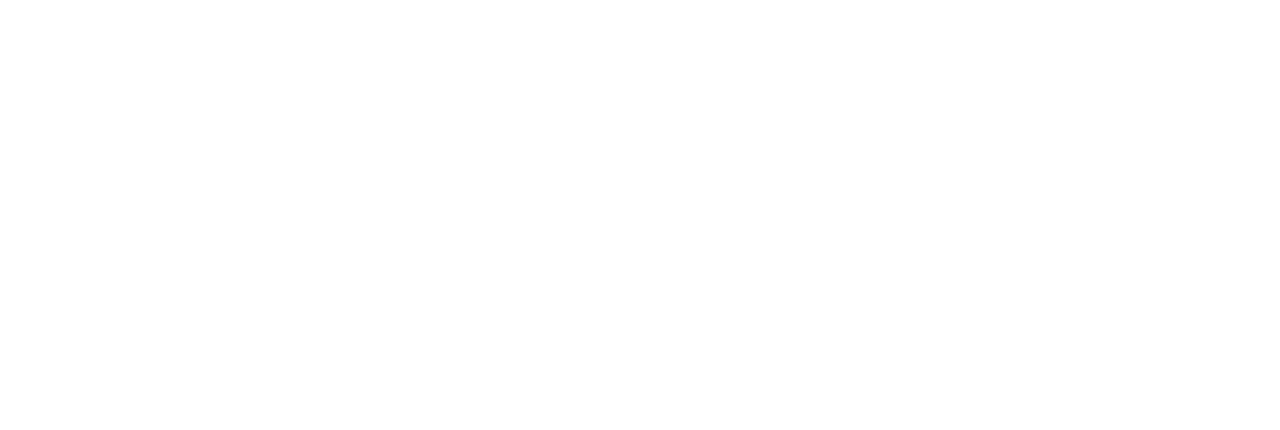
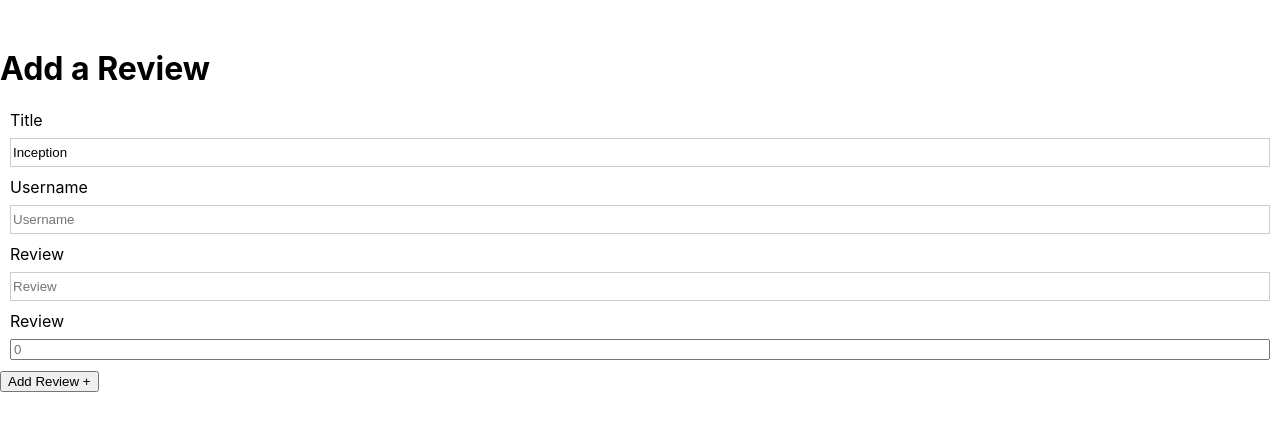
Before and after one commit to almickle/Phas3r-FrontEnd, a React (Create React App) app: page /review_form/1 in a window 1280 px wide. Shown: the part 202-632 px from the top of the page. Built offline with nearby package versions, Linux system fonts and the light colour scheme; no server answers.

Commit message:
review Form

```diff
--- a/src/App.jsx
+++ b/src/App.jsx
@@ -77,8 +77,8 @@
         <Route exact path="/movie_form">
           <MovieForm/>
         </Route>
-        <Route exact path="/review_form">
-          <ReviewForm/>
+        <Route exact path="/review_form/:id">
+          <ReviewForm movieData={movieData}/>
         </Route>
       </Switch>
   </div>
--- a/src/components/MovieCard.jsx
+++ b/src/components/MovieCard.jsx
@@ -9,6 +9,10 @@
 
   function handleClick(){
     history.push(`/movies/${movie.id}/reviews`)
+  }
+
+  function handleAddReviewClick(){
+    history.push(`/review_form/${movie.id}`)
   }
 
   return (
@@ -25,6 +29,7 @@
                 <p id="movie-desc">{movie.description}</p>
             </div>
             <button onClick = {handleClick}> Reviews </button>
+            <button onClick = {handleAddReviewClick}> Add a Review </button>
         </div>
     </div>
   )
--- a/src/components/MovieForm.jsx
+++ b/src/components/MovieForm.jsx
@@ -54,11 +54,11 @@
         </div>
         <div className="input-container">
           <label> Budget </label>
-          <input type="text" name="Budget" placeholder = "Budget" onChange={(event) => setStateBudget(event.target.value)}/>
+          <input type="number" name="Budget" placeholder = "Budget" onChange={(event) => setStateBudget(event.target.value)}/>
         </div>
         <div className="input-container">
           <label> Box Office </label>
-          <input type="text" name="Box Office" placeholder = "Box Office" onChange={(event) => setStateBoxOffice(event.target.value)}/>
+          <input type="number" name="Box Office" placeholder = "Box Office" onChange={(event) => setStateBoxOffice(event.target.value)}/>
         </div>
         <button> Add + </button>
       </form>
--- a/src/components/Movies.jsx
+++ b/src/components/Movies.jsx
@@ -11,10 +11,6 @@
 history.push('/movie_form')
 }
 
-function handleAddReviewClick(){
-  history.push('/review_form')
-}
-
   const movieElements = movieData.map(movie => {
     return (
       <MovieCard movie={movie} key={movie.id}/>
@@ -25,7 +21,6 @@
     <div id='content-div'>
       <span id="button-banner">
         <button onClick = {handleAddMovieClick}> Add a Movie </button>
-        <button onClick = {handleAddReviewClick}> Add a Review </button>
       </span>
       {movieElements}
     </div>
--- a/src/components/ReviewForm.jsx
+++ b/src/components/ReviewForm.jsx
@@ -1,8 +1,33 @@
 import React from 'react'
 
-function ReviewForm() {
+function ReviewForm({movieData}) {
+
+   const movieId= window.location.href.toString().match(/\/[0-9]+/)[0].replaceAll("/", "")
+   const movie = movieData[movieId -1]
+console.log(movieId)
   return (
-    <div>ReviewForm</div>
+    <div className="form">
+    <h1> Add a Review </h1>
+    <form >
+    <div className="input-container">
+        <label> Title </label>
+        <input type="text" name="Title" value = {movie.title} />
+      </div>
+      <div className="input-container">
+        <label> Username </label>
+        <input type="text" name="Username" placeholder = "Username" required/>
+      </div>
+      <div className="input-container">
+        <label> Review </label>
+        <input type="text" name="Review" placeholder = "Review" required/>
+      </div>
+      <div className="input-container">
+        <label> Review </label>
+        <input type="number" name="Score" placeholder = "0" required />
+      </div>
+      <button> Add Review + </button>
+    </form>
+  </div>
   )
 }
 
```
